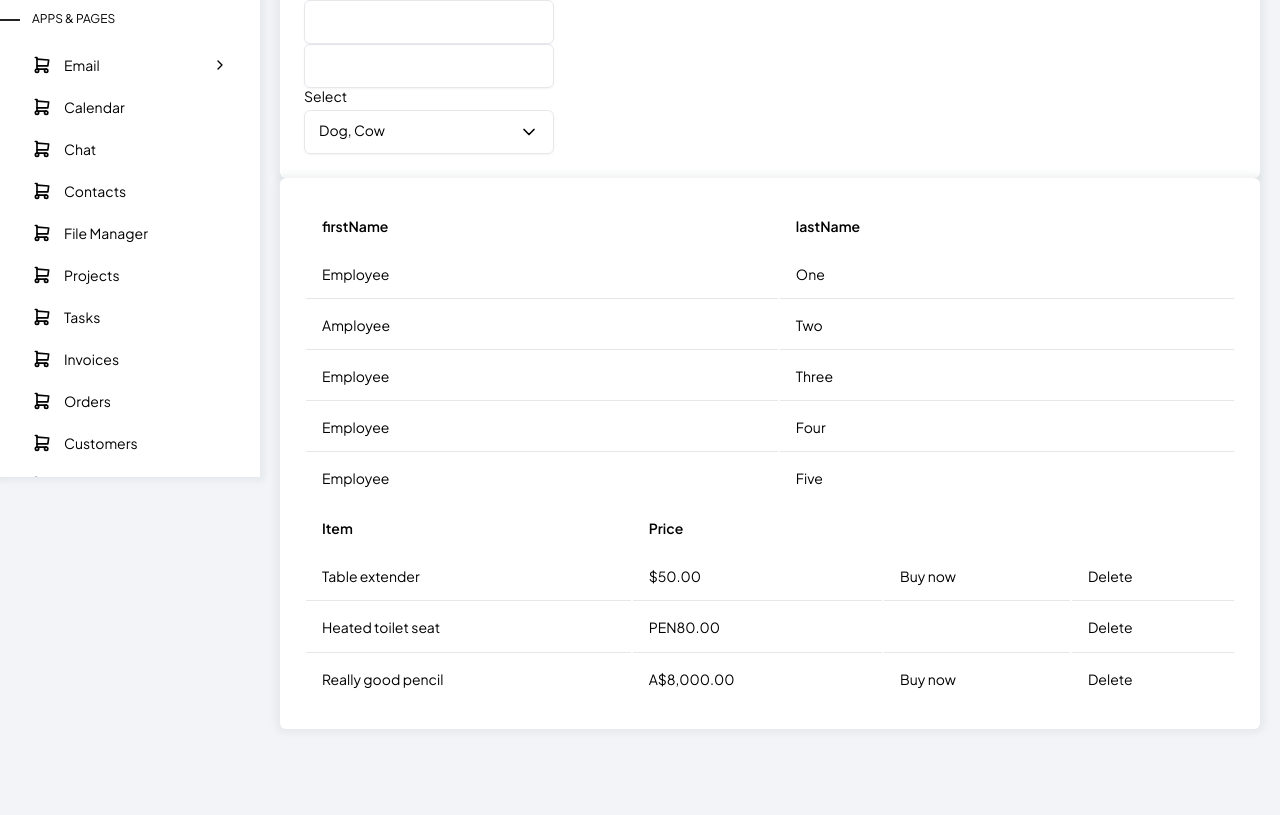
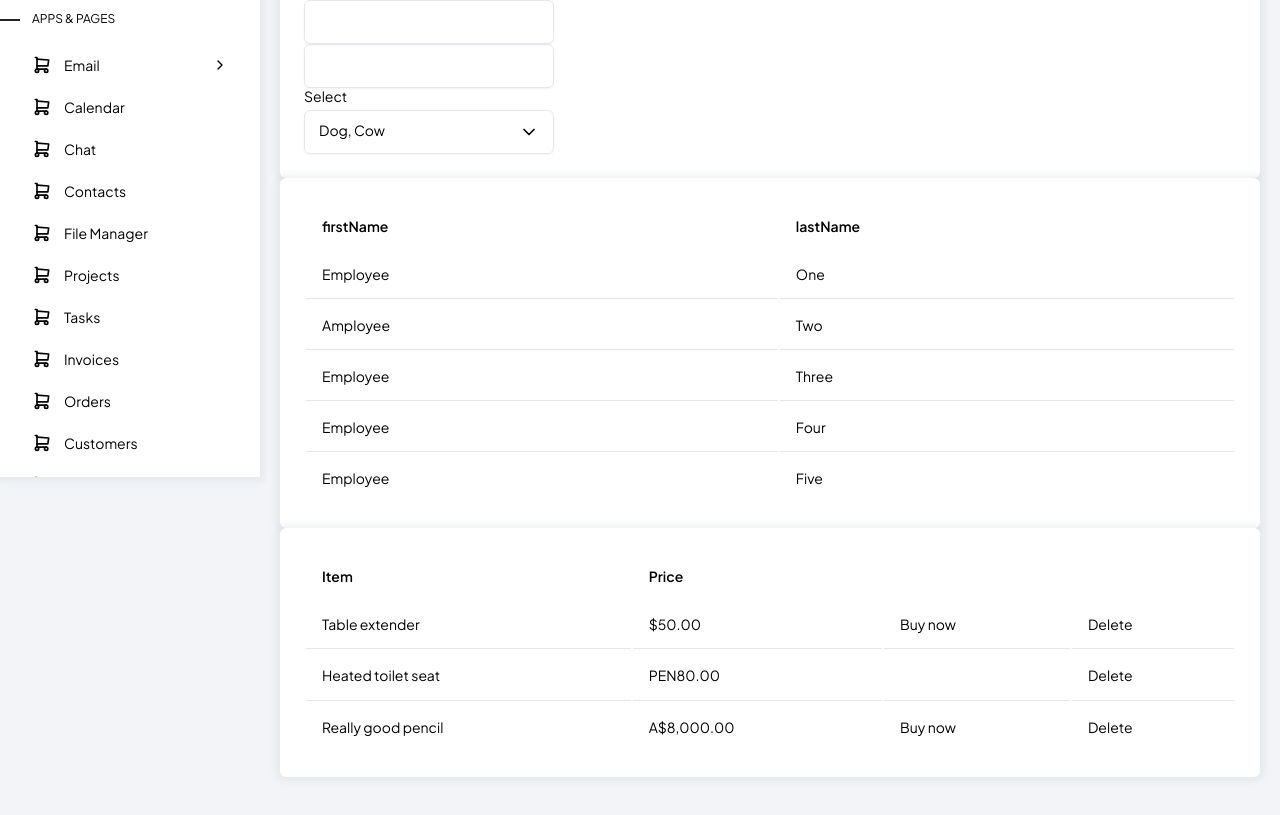
Before and after one commit to cjosue15/llama-ui-angular, an Angular app: page /dashboards/analytics in a window 1280 px wide. Shown: the part 323-1138 px from the top of the page. Built offline with nearby package versions, Linux system fonts and the light colour scheme.

Commit message:
fix - styles: consumer dashboard

```diff
--- a/src/app/pages/dashboards/feature/dashboard-analytics/dashboard-analytics.component.html
+++ b/src/app/pages/dashboards/feature/dashboard-analytics/dashboard-analytics.component.html
@@ -54,9 +54,16 @@
 
 <llama-card>
   <llama-card-content>
+    <div class="llama-table-mobile">
       <table llama-table [data]="employees"></table>
+    </div>
+  </llama-card-content>
+</llama-card>
 
+<llama-card>
+  <llama-card-content>
     <!-- Highly configured template with conditional elements -->
+    <div class="llama-table-mobile">
       <table llama-table [data]="inventory">
         <ng-template #headers>
           <th>Item</th>
@@ -77,5 +84,6 @@
           </td>
         </ng-template>
       </table>
+    </div>
   </llama-card-content>
 </llama-card>
--- a/src/app/shared/ui/llama-dialog/llama-dialog-container.scss
+++ b/src/app/shared/ui/llama-dialog/llama-dialog-container.scss
@@ -39,6 +39,7 @@
     box-sizing: border-box;
     margin: 0;
     overflow: auto;
+    line-height: 1.25;
   }
 
   &__actions {
--- a/src/app/shared/ui/styles/llama-ui-core.scss
+++ b/src/app/shared/ui/styles/llama-ui-core.scss
@@ -32,3 +32,9 @@
     max-width: inherit;
   }
 }
+
+.llama-table-mobile {
+  min-width: 100%;
+  width: 1px;
+  overflow: auto;
+}
```
Lines whose indentation alone changed are shown as unchanged.
